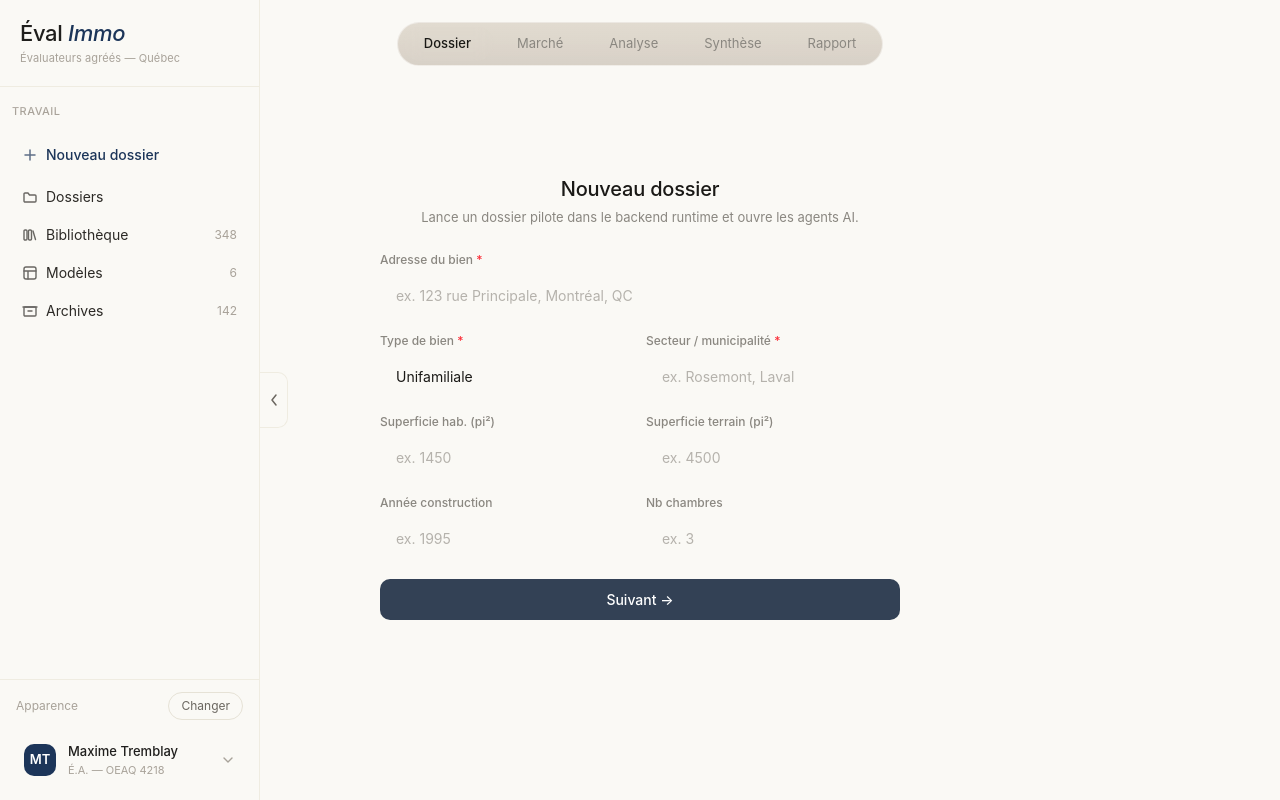
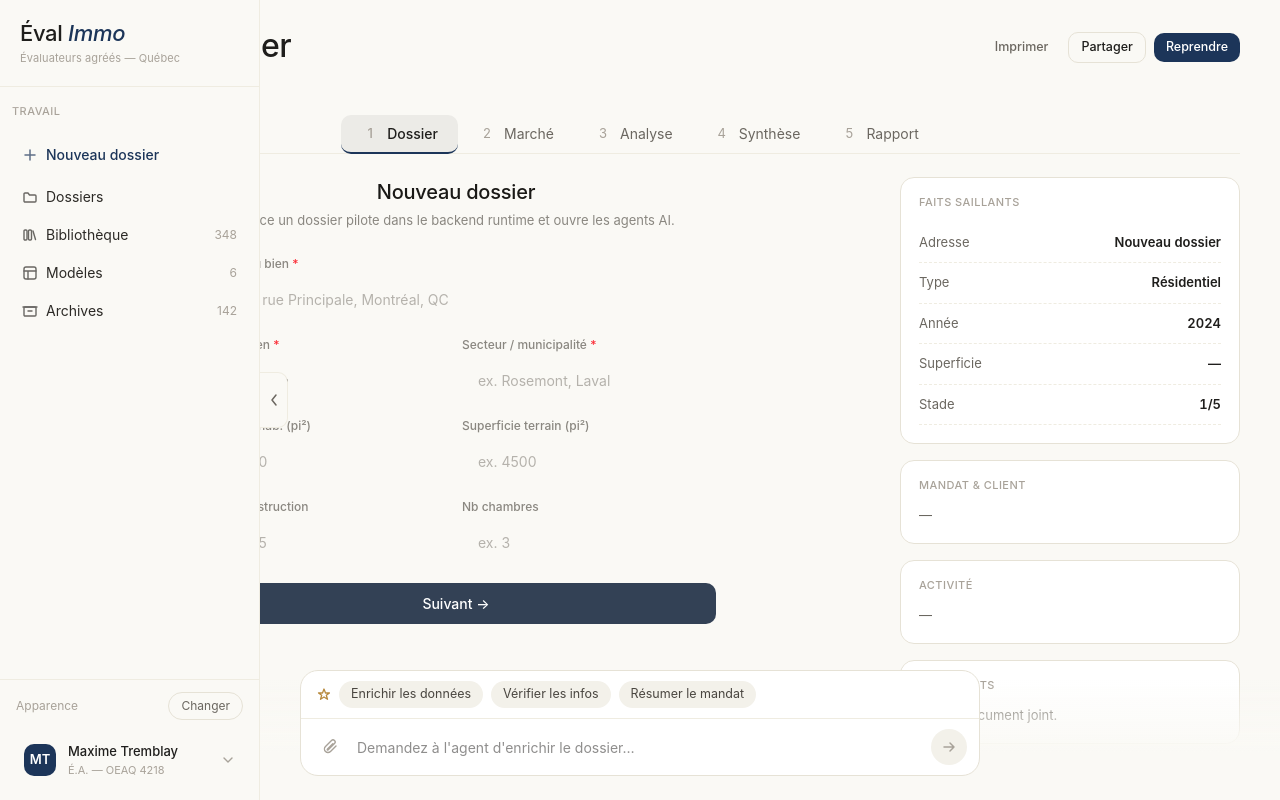
Before and after one commit to simlirette/evaluation-immobiliere, a Next.js app: page /dossier/nouveau in a window 1280 px wide. Built offline with nearby package versions, Linux system fonts and the light colour scheme; what turndown-plugin-gfm would draw is missing.

Commit message:
design: /dossier/[id] shell — Stepper, body grid, SideCards, AgentChat

```diff
--- a/src/app/dossier/[id]/page.tsx
+++ b/src/app/dossier/[id]/page.tsx
@@ -3,9 +3,11 @@
 import { useState, useEffect, Suspense, useCallback } from 'react'
 import { useParams, useRouter, useSearchParams } from 'next/navigation'
 import Sidebar from '@/components/layout/Sidebar'
-import TabBar from '@/components/layout/TabBar'
+import Stepper from '@/components/layout/Stepper'
 import Toast from '@/components/shared/Toast'
 import ShortcutHelp from '@/components/shared/ShortcutHelp'
+import SideCard from '@/components/dossier/SideCard'
+import AgentChat from '@/components/dossier/AgentChat'
 import DossierPanel from '@/components/panels/DossierPanel'
 import MarchePanel from '@/components/panels/MarchePanel'
 import AnalysePanel from '@/components/panels/AnalysePanel'
@@ -28,21 +30,17 @@ function DossierShellInner() {
   const [activeDossierId, setActiveDossierId] = useState(params.id)
   const [currentDossierName, setCurrentDossierName] = useState(params.id)
   const [dossierId, setDossierId] = useState<string | null>(null)
-  const [showMesDossiers, setShowMesDossiers] = useState(false)
-  const [isNew, setIsNew] = useState(params.id === 'nouveau')
+  const [isNew] = useState(params.id === 'nouveau')
   const [visible, setVisible] = useState(true)
   const [reportReady, setReportReady] = useState(false)
   const [syntheseCritiques, setSyntheseCritiques] = useState(0)
-  const [sidebarRefreshKey, setSidebarRefreshKey] = useState(0)
   const [toast, setToast] = useState<string | null>(null)
   const dismissToast = useCallback(() => setToast(null), [])
   const [showHelp, setShowHelp] = useState(false)
 
   useEffect(() => {
     if (params.id === 'nouveau') return
-    // Sync active ID with URL immediately so tab changes use the correct slug
     setActiveDossierId(params.id)
-    setIsNew(false)
     fetchRuntimeDossier(params.id)
       .then(d => {
         if (d) {
@@ -76,40 +74,11 @@ function DossierShellInner() {
   }, [activeDossierId])
 
   function setTab(tab: TabId) {
-    setShowMesDossiers(false)
     setVisible(false)
     setTimeout(() => {
       router.replace(`/dossier/${activeDossierId}?tab=${tab}`)
       setVisible(true)
-    }, 200)
-  }
-
-  function handleDossierSelect(id: string, name: string) {
-    setVisible(false)
-    setTimeout(() => {
-      setActiveDossierId(id)
-      setCurrentDossierName(name)
-      setShowMesDossiers(false)
-      setIsNew(false)
-      router.push(`/dossier/${id}?tab=dossier`)
-      setVisible(true)
-    }, 200)
-  }
-
-  function handleNewDossier() {
-    setVisible(false)
-    setTimeout(() => {
-      setActiveDossierId('nouveau')
-      setCurrentDossierName('Nouveau dossier')
-      setShowMesDossiers(false)
-      setIsNew(true)
-      router.push('/dossier/nouveau?tab=dossier')
-      setVisible(true)
-    }, 200)
-  }
-
-  function handleMesDossiers() {
-    router.push('/dossiers')
+    }, 180)
   }
 
   async function handleSignOut() {
@@ -118,6 +87,8 @@ function DossierShellInner() {
     router.push('/login')
   }
 
+  const dossierLabel = isNew ? 'Nouveau dossier' : (currentDossierName || params.id)
+
   return (
     <div className="relative w-full h-screen overflow-hidden flex" style={{ background: 'var(--paper)' }}>
       <Sidebar
@@ -125,43 +96,102 @@ function DossierShellInner() {
         currentDossierAddress={isNew ? null : currentDossierName}
       />
 
-      <div className="main-content absolute inset-0 flex flex-col">
-        <TabBar
-          activeTab={activeTab}
-          onTabChange={setTab}
-          hidden={showMesDossiers}
-          reportReady={reportReady}
-          syntheseCritiques={syntheseCritiques}
-        />
+      <div className="main-content flex flex-col overflow-hidden">
+        {/* Topbar */}
+        <div className="topbar pb-0">
+          <div className="flex items-start justify-between gap-4 mb-3">
+            <div>
+              <h1 className="dossier-h1">{dossierLabel}</h1>
+              <div
+                className="text-[13.5px] mt-1"
+                style={{ color: 'var(--ink-mute)', fontFamily: 'var(--font-sans)' }}
+              >
+                Montréal · Résidentiel · 2024
+              </div>
+            </div>
+            <div className="flex items-center gap-2 flex-shrink-0 pt-1">
+              <button className="btn ghost btn-sm">Imprimer</button>
+              <button className="btn secondary btn-sm">Partager</button>
+              <button className="btn accent btn-sm">Reprendre</button>
+            </div>
+          </div>
 
+          <Stepper activeTab={activeTab} onTabChange={setTab} />
+        </div>
+
+        {/* Body */}
         <div
-          className="flex-1 relative overflow-hidden transition-[opacity,transform] duration-300"
+          className="flex-1 overflow-y-auto transition-[opacity,transform] duration-200"
           style={{
             opacity: visible ? 1 : 0,
-            transform: visible ? 'translateY(0)' : 'translateY(6px)',
+            transform: visible ? 'translateY(0)' : 'translateY(5px)',
           }}
         >
-          <div className="absolute inset-0 flex">
-            {/* DossierPanel always mounted — keeps pipeline polling alive across tab switches */}
-            <div className={activeTab === 'dossier' ? 'absolute inset-0 flex' : 'hidden'}>
-              <DossierPanel isNew={isNew} dossierId={dossierId} onPipelineComplete={() => {
+          <div
+            className="grid gap-7 px-10 pt-6 pb-36"
+            style={{ gridTemplateColumns: 'minmax(0,1fr) 340px' }}
+          >
+            {/* Main panel column */}
+            <div>
+              {/* DossierPanel always mounted — keeps pipeline polling alive */}
+              <div className={activeTab === 'dossier' ? 'block' : 'hidden'}>
+                <DossierPanel
+                  isNew={isNew}
+                  dossierId={dossierId}
+                  onPipelineComplete={() => {
                     setReportReady(true)
-                setSidebarRefreshKey(k => k + 1)
                     setToast('Analyse terminée — rapport disponible')
                     if (dossierId) {
                       fetchRuntimeEnrichment(dossierId).then(e => {
                         setSyntheseCritiques(e?.alertes?.nb_critiques ?? 0)
                       }).catch(() => undefined)
                     }
-              }} />
+                  }}
+                />
               </div>
               {activeTab === 'marche'   && <MarchePanel dossierId={dossierId} address={currentDossierName} />}
               {activeTab === 'analyse'  && <AnalysePanel dossierId={dossierId} address={currentDossierName} />}
-            {activeTab === 'synthese' && <SynthesePanel dossierId={dossierId} address={currentDossierName} onCritiqueFound={setSyntheseCritiques} />}
-            {activeTab === 'rapport'  && <RapportPanel dossierId={dossierId} dossierAddress={currentDossierName} />}
+              {activeTab === 'synthese' && (
+                <SynthesePanel
+                  dossierId={dossierId}
+                  address={currentDossierName}
+                  onCritiqueFound={setSyntheseCritiques}
+                />
+              )}
+              {activeTab === 'rapport'  && (
+                <RapportPanel dossierId={dossierId} dossierAddress={currentDossierName} />
+              )}
+            </div>
+
+            {/* Aside column */}
+            <div className="flex flex-col gap-4">
+              <SideCard
+                title="Faits saillants"
+                facts={[
+                  { label: 'Adresse', value: dossierLabel },
+                  { label: 'Type', value: 'Résidentiel' },
+                  { label: 'Année', value: '2024' },
+                  { label: 'Superficie', value: '—' },
+                  { label: 'Stade', value: `${reportReady ? 5 : 1}/5` },
+                ]}
+              />
+              <SideCard title="Mandat & client">
+                <p className="text-[13px]" style={{ color: 'var(--ink-mute)' }}>—</p>
+              </SideCard>
+              <SideCard title="Activité">
+                <p className="text-[13px]" style={{ color: 'var(--ink-mute)' }}>—</p>
+              </SideCard>
+              <SideCard title="Documents">
+                <p className="text-[13px]" style={{ color: 'var(--ink-mute)' }}>
+                  Aucun document joint.
+                </p>
+              </SideCard>
             </div>
           </div>
         </div>
+      </div>
+
+      <AgentChat activeTab={activeTab} />
 
       <Toast message={toast} onDismiss={dismissToast} />
       <ShortcutHelp open={showHelp} onClose={() => setShowHelp(false)} />
--- /dev/null
+++ b/src/components/dossier/AgentChat.tsx
@@ -0,0 +1,125 @@
+'use client'
+
+import { useState } from 'react'
+import type { TabId } from '@/types'
+
+const STAGE_SUGGESTIONS: Record<TabId, string[]> = {
+  dossier:  ['Enrichir les données', 'Vérifier les infos', 'Résumer le mandat'],
+  marche:   ['Trouver des comparables', 'Analyser les ajustements', 'Valider la grille'],
+  analyse:  ['Peser les approches', 'Justifier la pondération', 'Vérifier la cohérence'],
+  synthese: ['Rédiger la conclusion', 'Vérifier la conformité', 'Préparer la signature'],
+  rapport:  ['Générer le rapport', 'Vérifier les sections', 'Exporter en PDF'],
+}
+
+const STAGE_PLACEHOLDERS: Record<TabId, string> = {
+  dossier:  'Demandez à l\'agent d\'enrichir le dossier…',
+  marche:   'Demandez des comparables ou des ajustements…',
+  analyse:  'Demandez une analyse des approches…',
+  synthese: 'Demandez de rédiger la conclusion…',
+  rapport:  'Demandez de générer ou vérifier le rapport…',
+}
+
+interface Props {
+  activeTab: TabId
+  sidebarOpen?: boolean
+}
+
+export default function AgentChat({ activeTab, sidebarOpen = false }: Props) {
+  const [input, setInput] = useState('')
+  const suggestions = STAGE_SUGGESTIONS[activeTab] ?? []
+  const placeholder = STAGE_PLACEHOLDERS[activeTab] ?? 'Demandez à l\'agent…'
+
+  function handleSend() {
+    if (!input.trim()) return
+    setInput('')
+    // TODO: wire to agent API
+  }
+
+  return (
+    <div className={`agent-chat-wrap ${sidebarOpen ? 'sidebar-open' : ''}`}>
+      <div className="agent-chat-gradient" />
+      <div className="agent-chat-inner">
+        <div className="agent-chat-box">
+          {/* Suggestions */}
+          <div
+            className="flex items-center gap-2 px-4 py-2.5 overflow-x-auto"
+            style={{ borderBottom: '1px solid var(--rule-soft)' }}
+          >
+            <svg
+              width="14" height="14" viewBox="0 0 14 14" fill="none"
+              aria-hidden="true"
+              style={{ color: 'var(--ochre)', flexShrink: 0 }}
+            >
+              <path
+                d="M7 1l1.5 4h4l-3.2 2.3 1.2 4L7 9l-3.5 2.3 1.2-4L1.5 5h4z"
+                stroke="currentColor" strokeWidth="1.3" strokeLinejoin="round"
+              />
+            </svg>
+            {suggestions.map(s => (
+              <button
+                key={s}
+                onClick={() => setInput(s)}
+                className="flex-shrink-0 text-[12.5px] px-3 py-1 border-none cursor-pointer transition-colors"
+                style={{
+                  borderRadius: 'var(--r-pill)',
+                  background: 'var(--paper-2)',
+                  color: 'var(--ink-3)',
+                  fontFamily: 'var(--font-sans)',
+                }}
+                onMouseEnter={e => (e.currentTarget.style.background = 'var(--paper-3)')}
+                onMouseLeave={e => (e.currentTarget.style.background = 'var(--paper-2)')}
+              >
+                {s}
+              </button>
+            ))}
+          </div>
+
+          {/* Input row */}
+          <div className="flex items-center gap-2 px-3 py-2.5">
+            <button
+              className="w-9 h-9 flex-shrink-0 flex items-center justify-center rounded-full border-none bg-transparent cursor-pointer transition-colors"
+              aria-label="Joindre un fichier"
+              style={{ color: 'var(--ink-faint)' }}
+              onMouseEnter={e => (e.currentTarget.style.background = 'var(--paper-2)')}
+              onMouseLeave={e => (e.currentTarget.style.background = 'transparent')}
+            >
+              <svg width="16" height="16" viewBox="0 0 16 16" fill="none" aria-hidden="true">
+                <path
+                  d="M13 7l-5.5 5.5a3.5 3.5 0 01-5-5l6-6a2 2 0 013 3L5 11a.5.5 0 01-.7-.7l5.5-5.5"
+                  stroke="currentColor" strokeWidth="1.4" strokeLinecap="round"
+                />
+              </svg>
+            </button>
+
+            <input
+              value={input}
+              onChange={e => setInput(e.target.value)}
+              onKeyDown={e => e.key === 'Enter' && !e.shiftKey && handleSend()}
+              placeholder={placeholder}
+              className="flex-1 text-[14px] bg-transparent border-none focus:outline-none"
+              style={{ color: 'var(--ink)', fontFamily: 'var(--font-sans)' }}
+            />
+
+            <button
+              onClick={handleSend}
+              disabled={!input.trim()}
+              aria-label="Envoyer"
+              className="w-9 h-9 flex-shrink-0 flex items-center justify-center rounded-full border-none cursor-pointer transition-colors"
+              style={{
+                background: input.trim() ? 'var(--ink)' : 'var(--paper-2)',
+                color: input.trim() ? 'var(--paper-hi)' : 'var(--ink-faint)',
+              }}
+            >
+              <svg width="14" height="14" viewBox="0 0 14 14" fill="none" aria-hidden="true">
+                <path
+                  d="M2 7h10M8 3l4 4-4 4"
+                  stroke="currentColor" strokeWidth="1.5" strokeLinecap="round" strokeLinejoin="round"
+                />
+              </svg>
+            </button>
+          </div>
+        </div>
+      </div>
+    </div>
+  )
+}
--- /dev/null
+++ b/src/components/dossier/SideCard.tsx
@@ -0,0 +1,47 @@
+interface FactRow {
+  label: string
+  value: string
+}
+
+interface Props {
+  title: string
+  facts?: FactRow[]
+  children?: React.ReactNode
+}
+
+export default function SideCard({ title, facts, children }: Props) {
+  return (
+    <div className="side-card">
+      <div className="side-card-head">{title}</div>
+      {facts && (
+        <div className="flex flex-col">
+          {facts.map((f, i) => (
+            <div
+              key={i}
+              className="flex items-baseline justify-between py-2.5"
+              style={{ borderBottom: '1px dashed var(--rule-soft)' }}
+            >
+              <span
+                className="text-[13px]"
+                style={{ color: 'var(--ink-mute)', fontFamily: 'var(--font-sans)' }}
+              >
+                {f.label}
+              </span>
+              <span
+                className="text-[13px] font-semibold ml-3 text-right"
+                style={{
+                  color: 'var(--ink)',
+                  fontFamily: 'var(--font-sans)',
+                  fontVariantNumeric: 'tabular-nums lining-nums',
+                }}
+              >
+                {f.value}
+              </span>
+            </div>
+          ))}
+        </div>
+      )}
+      {children}
+    </div>
+  )
+}
```
Lines whose indentation alone changed are shown as unchanged.
